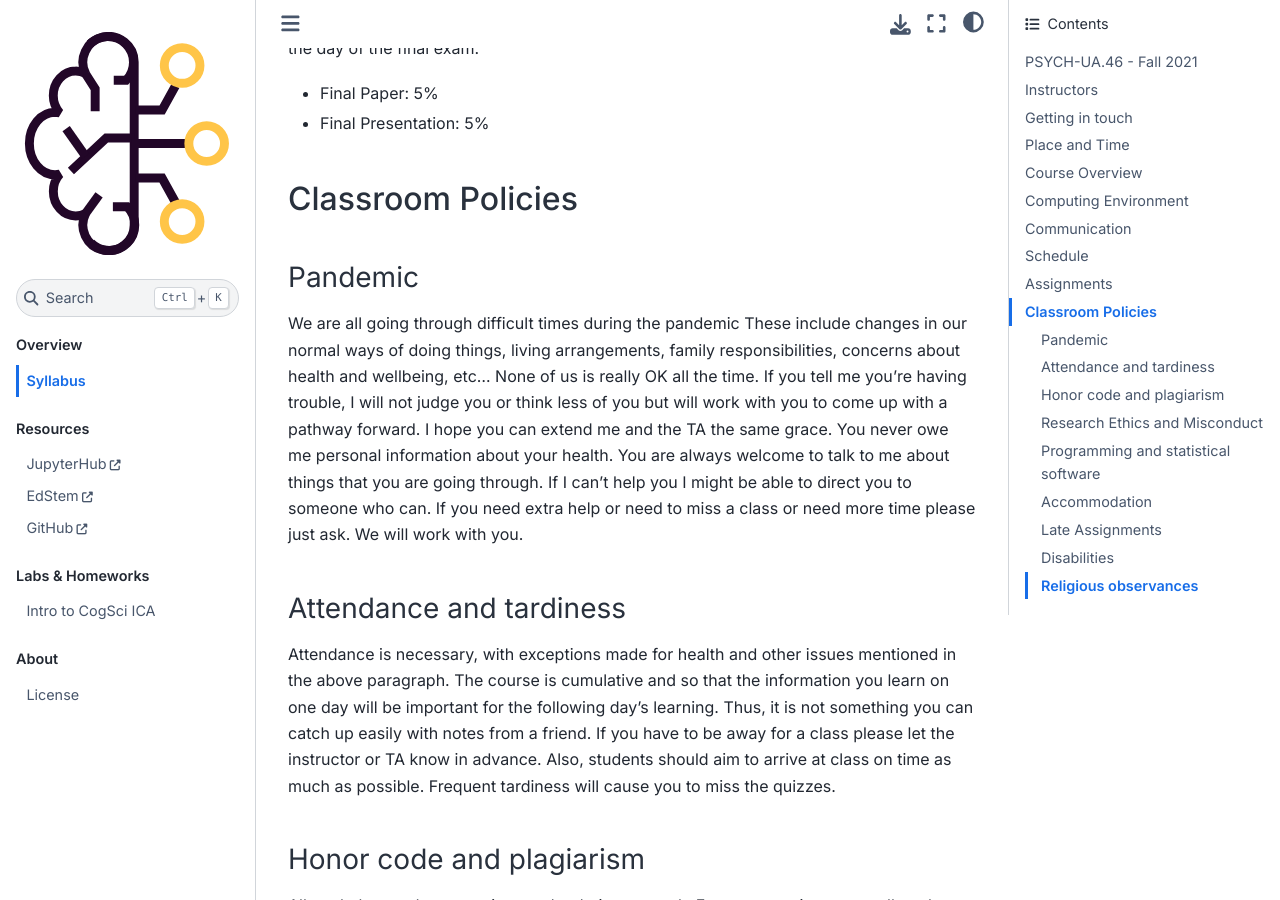
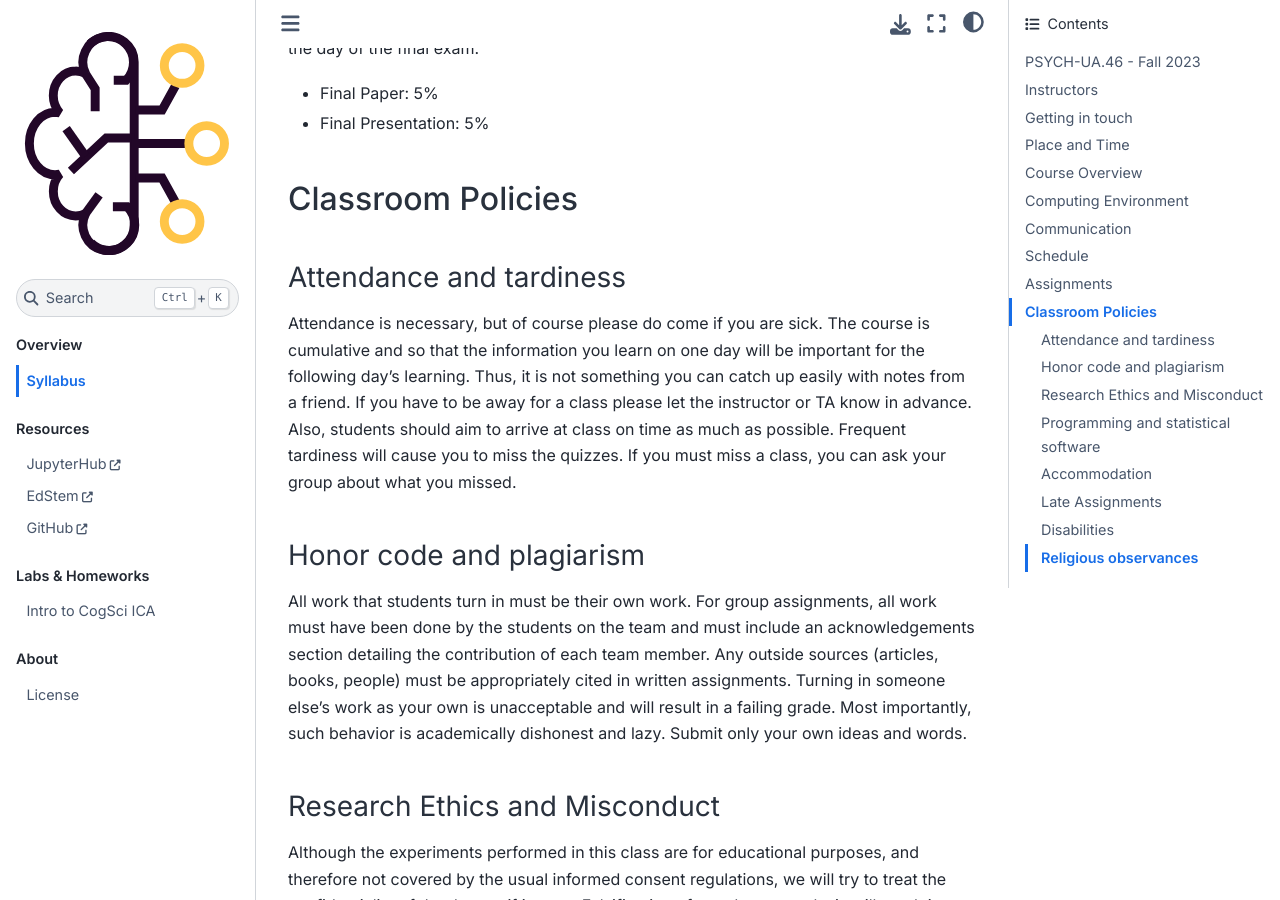
Before and after one commit to brendenlake/lab-cognition-perception, a Jupyter Book: the page built from course-content/syllabus.md, in a window 1280 px wide and 900 px high, scrolled down 4189 px. Built offline with Jupyter Book 1.0.4 settings and Sphinx 7.4.7 and the Sphinx Book theme 1.1.4, drawn with Linux system fonts in a browser that asks for light colours; pages that are not in the unit, such as notebooks, are missing from menus; some of the changed lines change nothing that is shown; some of the changed text lies outside the part shown.

Commit message:
updated syllabus for 2023

```diff
--- a/course-content/syllabus.md
+++ b/course-content/syllabus.md
@@ -3,28 +3,28 @@
 # LAB IN COGNITION AND PERCEPTION - SYLLABUS
 
 
-### PSYCH-UA.46 - Fall 2021
+### PSYCH-UA.46 - Fall 2023
 
 ### Instructors
 
 **Professor**: [Brenden M. Lake](https://cims.nyu.edu/~brenden/)<br>
-**Email**: [instructors-labcp-fall2021@googlegroups.com](mailto:instructors-labcp-fall2021@googlegroups.com)<br>
-**Office Hours**: Wednesdays, 4:30-5:30pm; 6 Washington Place, Room 858. I can also accommodate you on zoom if you let me know in advance.<br>
+**Email**: [instructors-labcp-fall2023@googlegroups.com](mailto:instructors-labcp-fall2023@googlegroups.com)<br>
+**Office Hours**: TBD. I can also accommodate you on zoom if you let me know in advance.<br>
 
-**Teaching Assistant**: Peiling Jiang<br>
-**Email**:  [instructors-labcp-fall2021@googlegroups.com](mailto:instructors-labcp-fall2021@googlegroups.com)<br>
-**Office Hours**: Thursday, 1-2pm; Zoom (see EdStem for details).<br>
+**Teaching Assistant**: Marianne Azar<br>
+**Email**:  [instructors-labcp-fall2023@googlegroups.com](mailto:instructors-labcp-fall2023@googlegroups.com)<br>
+**Office Hours**: TBD.<br>
 
 ### Getting in touch
-Questions should be posted in EdStem, which is your first point of contact. Use EdStem if you think there's even a small chance someone has the same question. This will also get you the fastest answer.<br>
+Questions should be posted in [EdStem](https://edstem.org/us/courses/45898/discussion/), which is your first point of contact. Use EdStem if you think there's even a small chance someone has the same question. This will also get you the fastest answer.<br>
 
-[LINK TO JOIN EDSTEM](https://edstem.org/us/join/MvmwM8)<br>
+If enrolled, you should already have access to the Edstem. If, for some reason you need to join manually, here is a [link to join the EDSTEM](https://edstem.org/us/join/NPnXRh).<br>
 
-If you need to contact the instructors directly or about something more specific to you, please use this email [instructors-labcp-fall2021@googlegroups.com](mailto:instructors-labcp-fall2021@googlegroups.com).
+If you need to contact the instructors directly or about something more specific to you, please use this email [instructors-labcp-fall2023@googlegroups.com](mailto:instructors-labcp-fall2023@googlegroups.com).
 
 ### Place and Time
-Monday and Wednesday, 10-11:40am<br>
-25 West 4th Street. Room C-13<br>
+Monday and Wednesday, 9:30 AM - 10:45 AM <br>
+238 Thompson St (GCASL) Room 365<br>
 
 ## Course Overview
 This course provides hands-on experience with the tools, practices, and computer programming techniques used in psychological research. Students learn how to collect, analyze, and report psychological data concerning a variety aspects of human cognition and perception. By the end of the course students will have an first hand understanding of how to run psychological experiments, collect and analyze data, and write research reports. Students will also get substantial practice with computer programming in Python.
@@ -47,10 +47,9 @@
 The course will rely on a online computing environment called Jupyter.  Each student will have their own JupyterHub instance and can connect to this from a variety of devices over the internet. The address of the class JupyterHub is [here](https://psychua-46-fall.rcnyu.org/). You will log in with your normal NYUHome credentials.
 
 ## Communication
-We will use [EdStem](https://edstem.org/us/join/MvmwM8) to facilitate discussion outside of class.  You can post questions about any of the course content and the TA or instructor will try their best to respond quickly. By asking your question on the public forum you can learn from the questions and answers of your fellow students.
+We will use [EdStem](https://edstem.org/us/courses/45898/discussion/) to facilitate discussion outside of class.  You can post questions about any of the course content and the TA or instructor will try their best to respond quickly. By asking your question on the public forum you can learn from the questions and answers of your fellow students.
 
 ## Schedule
-
 Classes will take a mixed format, facilitating an interactive learning experience. Sometimes there will be a short lecture in class. Other times there will be a recorded video to watch in advance ("flipped classroom"). We will also use class time for discussion, student presentations, group work, and practical exercises. A link to the current schedule can be found [here](schedule), but it will be updated as we go.
 
 ## Assignments
@@ -72,17 +71,17 @@
 The main part of the course will consist of three multi-part labs.  These labs will expose key concepts in the psychology of cognition and perception and will consist of multiple exercises and reports.  Most of this work will take place in the Jupyterhub.
 
 ### Final Project (10% of grade)
-The course builds to a final project which will be completed in groups.  The final project will involve designing and experiment, collecting the data, and analyzing it. You will complete the project in your assigned group (2-4 people) and will collectively submit a final paper. The final written paper should be in conference submission format with an abstract, intro, methods, results, discussion, and references. The length should be 6-8 pages.  Bibliography and references will not included in the page limit. At the end of the class each group will give a ~10 minute presentation on their project (background, hypothesis, experimental design, results, analyses, conclusions). The paper will be due at Midnight on the day of the final exam.
+The course builds to a final project which will be completed in groups.  The final project will involve designing and experiment, collecting the data, and analyzing it. You will complete the project in your assigned group (2-4 people) and will collectively submit a final paper. The final written paper should be in conference submission format with an abstract, intro, methods, results, discussion, and references. The length should be 6-8 pages. Bibliography and references will not included in the page limit. At the end of the class each group will give a ~10 minute presentation on their project (background, hypothesis, experimental design, results, analyses, conclusions). The paper will be due at Midnight on the day of the final exam.
  - Final Paper: 5%
  - Final Presentation: 5%
 
 ## Classroom Policies
 
-### Pandemic
-We are all going through difficult times during the pandemic  These include changes in our normal ways of doing things, living arrangements, family responsibilities, concerns about health and wellbeing, etc...   None of us is really OK all the time.  If you tell me you're having trouble, I will not judge you or think less of you but will work with you to come up with a pathway forward. I hope you can extend me and the TA the same grace.  You never owe me personal information about your health. You are always welcome to talk to me about things that you are going through. If I can't help you I might be able to direct you to someone who can.  If you need extra help or need to miss a class or need more time please just ask. We will work with you.
+<!-- ### Pandemic -->
+<!-- We are all going through difficult times during the pandemic  These include changes in our normal ways of doing things, living arrangements, family responsibilities, concerns about health and wellbeing, etc...   None of us is really OK all the time.  If you tell me you're having trouble, I will not judge you or think less of you but will work with you to come up with a pathway forward. I hope you can extend me and the TA the same grace.  You never owe me personal information about your health. You are always welcome to talk to me about things that you are going through. If I can't help you I might be able to direct you to someone who can.  If you need extra help or need to miss a class or need more time please just ask. We will work with you. -->
 
 ### Attendance and tardiness
-Attendance is necessary, with exceptions made for health and other issues mentioned in the above paragraph. The course is cumulative and so that the information you learn on one day will be important for the following day's learning. Thus, it is not something you can catch up easily with notes from a friend. If you have to be away for a class please let the instructor or TA know in advance. Also, students should aim to arrive at class on time as much as possible. Frequent tardiness will cause you to miss the quizzes.
+Attendance is necessary, but of course please do come if you are sick. The course is cumulative and so that the information you learn on one day will be important for the following day's learning. Thus, it is not something you can catch up easily with notes from a friend. If you have to be away for a class please let the instructor or TA know in advance. Also, students should aim to arrive at class on time as much as possible. Frequent tardiness will cause you to miss the quizzes. If you must miss a class, you can ask your group about what you missed.
 
 ### Honor code and plagiarism
 All work that students turn in must be their own work. For group assignments, all work must have been done by the students on the team and must include an acknowledgements section detailing the contribution of each team member. Any outside sources (articles, books, people) must be appropriately cited in written assignments. Turning in someone else's work as your own is unacceptable and will result in a failing grade. Most importantly, such behavior is academically dishonest and lazy. Submit only your own ideas and words.
@@ -91,7 +90,6 @@
 Although the experiments performed in this class are for educational purposes, and therefore not covered by the usual informed consent regulations, we will try to treat the confidentiality of the data as if it were. Falsification of any data or analysis will result in a failing grade for the course. (Note that grades are not based in any way on getting statistical significance or any particular result!)
 
 ### Programming and statistical software
-
 A substantial aspect of the class is learning to use Python software packages for data analysis. We will be teaching these skills in the class. However, if you find that you need extra assistance, the Bobst library provide statistical consultants who are familiar with these packages. According to their webpage: Consultation information will be available on the 6th floor in rooms 620 and 621* via e- mail
 (data.service@nyu.edu), telephone 212-998-3434, by appointment or on a walk-in basis. Staff and student consultants will offer free tutorials and workshops on a variety of statistical packages. Sign up for fall software tutorials on the library's
 classes page: http://www.library.nyu.edu/forms/research/classes.html
```
Also changed, not shown: 1 other file.
